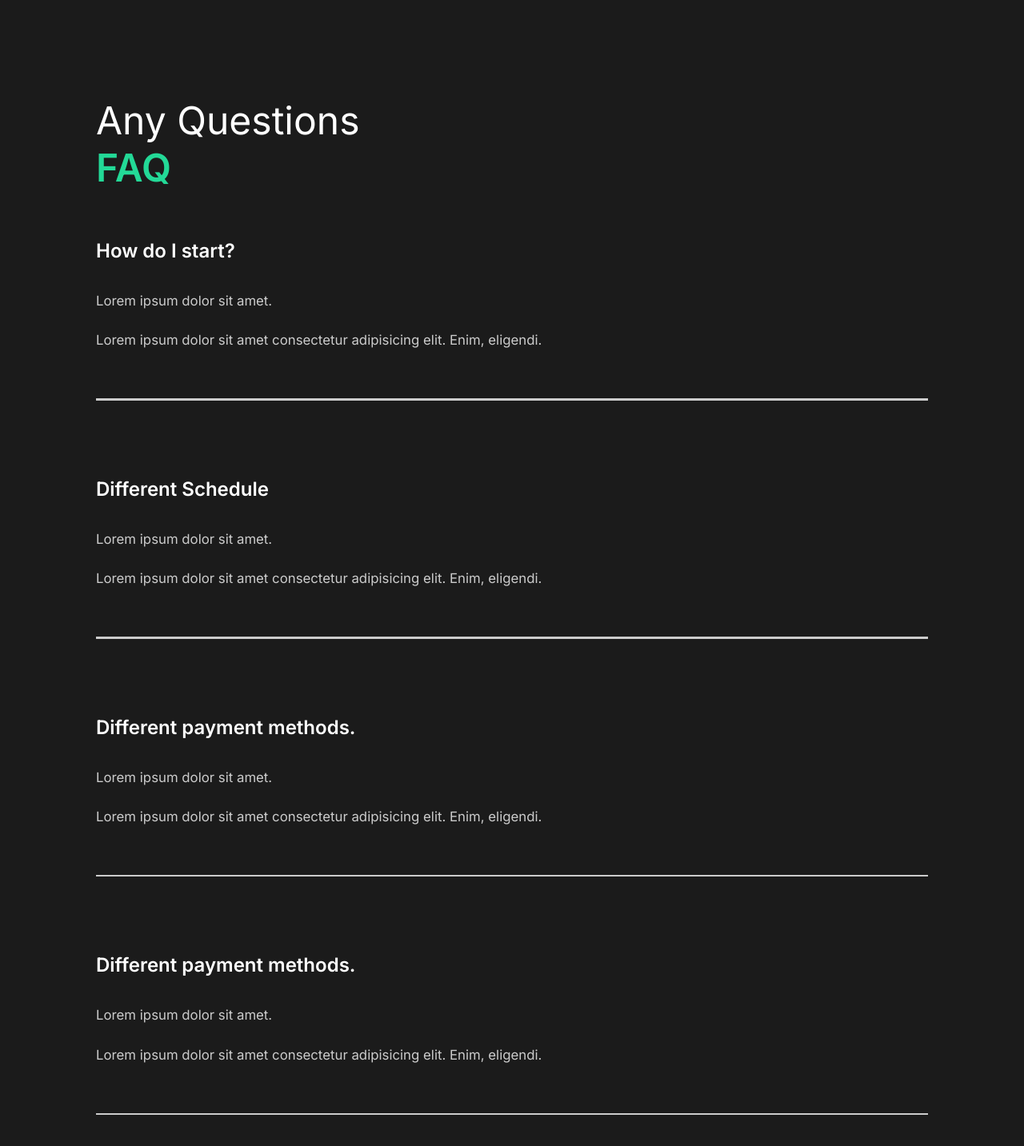
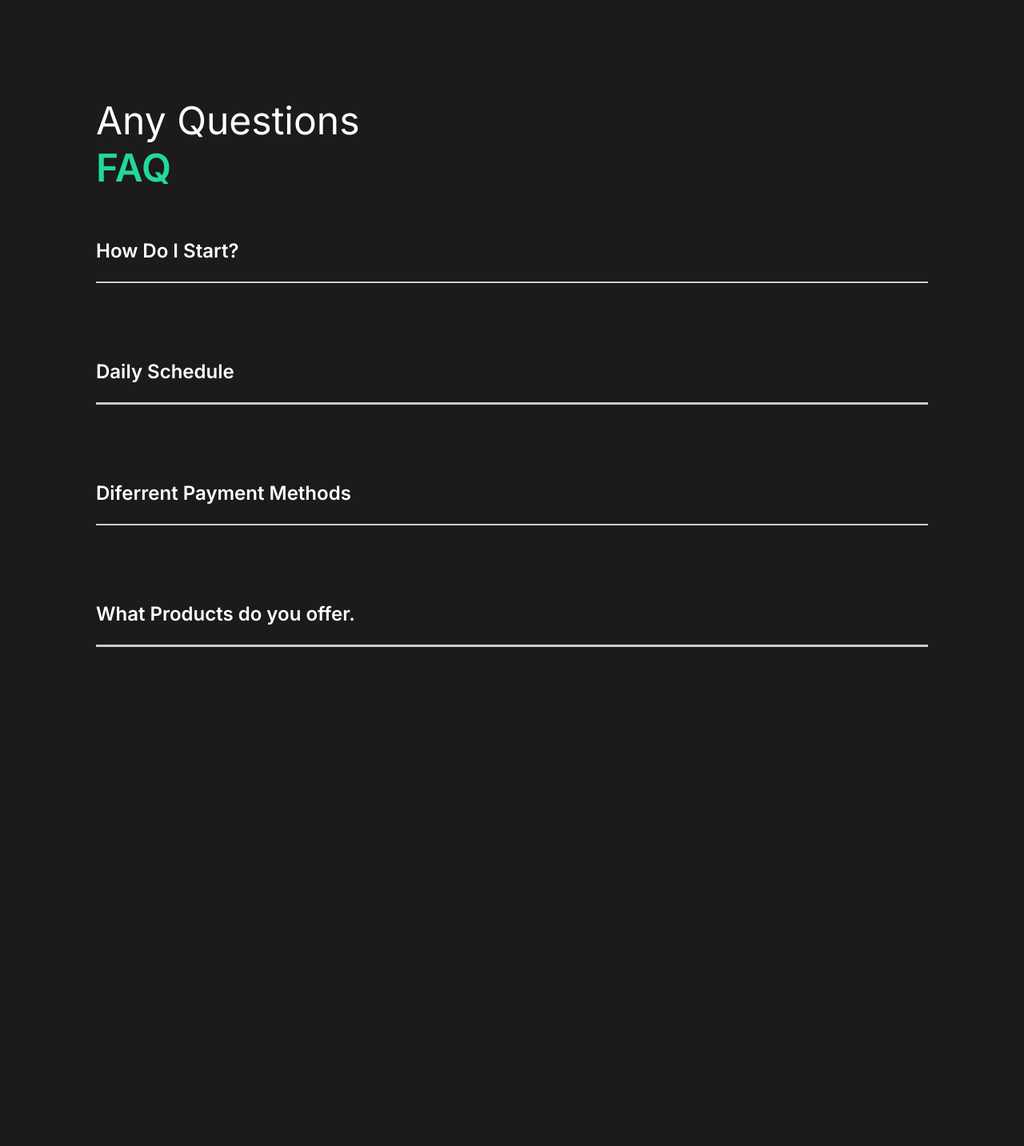
Before and after one commit to Camoson343/capture, a React (Create React App) app: page / in a window 1280 px wide. Shown: the part 1545-2978 px from the top of the page at 80% size. After the commit the page ends 2474 px from the top, so only its background shows below. Built offline with nearby package versions, Linux system fonts and the light colour scheme.

Commit message:
finish FAQ animations

```diff
--- a/src/components/FaqSection.js
+++ b/src/components/FaqSection.js
@@ -1,73 +1,77 @@
-import React from 'react';
-import styled from 'styled-components';
-import {Layout} from '../styles';
+import styled from "styled-components";
+import Toggle from "./Toggle";
+import {Layout} from "../styles";
+import { AnimateSharedLayout } from "framer-motion";
 
 const FaqSection = () => {
     return (
       <Faq>
-            <h2>Any Questions <span>FAQ</span></h2>
-            <div className="question">
-                <h4>How do I start?</h4>
+        <h2>
+          Any Questions <span>FAQ</span>
+        </h2>
+        <AnimateSharedLayout>
+        <Toggle title="How Do I Start?">
           <div className="answer">
             <p>Lorem ipsum dolor sit amet.</p>
-                    <p>Lorem ipsum dolor sit amet consectetur adipisicing elit.
-                        Enim, eligendi.</p>
+            <p>
+            magnam placeat corporis.
+            </p>
           </div>
-                <div className="faq-line"></div>
-            </div>
-            <div className="question">
-                <h4>Different Schedule</h4>
+          </Toggle>
+        <Toggle title="Daily Schedule">
           <div className="answer">
             <p>Lorem ipsum dolor sit amet.</p>
-                    <p>Lorem ipsum dolor sit amet consectetur adipisicing elit.
-                        Enim, eligendi.</p>
+            <p>
+              Lorem ipsum dolor sit, amet consectetur adipisicing elit. Error,
+              totam.
+            </p>
           </div>
-                <div className="faq-line"></div>
-            </div>
-            <div className="question">
-                <h4>Different payment methods.</h4>
+        </Toggle>
+        <Toggle title="Diferrent Payment Methods">
           <div className="answer">
             <p>Lorem ipsum dolor sit amet.</p>
-                    <p>Lorem ipsum dolor sit amet consectetur adipisicing elit.
-                        Enim, eligendi.</p>
+            <p>
+              Lorem ipsum, dolor sit amet consectetur adipisicing elit.
+              Necessitatibus, neque.
+            </p>
           </div>
-                <div className="faq-line"></div>
-            </div>
-            <div className="question">
-                <h4>Different payment methods.</h4>
+        </Toggle>
+        <Toggle title="What Products do you offer.">
           <div className="answer">
             <p>Lorem ipsum dolor sit amet.</p>
-                    <p>Lorem ipsum dolor sit amet consectetur adipisicing elit.
-                        Enim, eligendi.</p>
+            <p>
+              Lorem ipsum, dolor sit amet consectetur adipisicing elit.
+              Necessitatibus, neque.
+            </p>
           </div>
-                <div className="faq-line"></div>
-            </div>
+        </Toggle>
+      </AnimateSharedLayout>
     </Faq>
-    )
-}
+  );
+};
 
 const Faq = styled(Layout)`
   display: block;
-    span{
+  span {
     display: block;
   }
-    h2{
+  h2 {
     padding-bottom: 2rem;
     font-weight: lighter;
   }
-    .faq-line{
+  .faq-line {
     background: #cccccc;
     height: 0.2rem;
     margin: 2rem 0rem;
     width: 100%;
   }
-    .question{
+  .question {
     padding: 3rem 0rem;
     cursor: pointer;
   }
-    .answer{
+  .answer {
     padding: 2rem 0rem;
-        p{
+    p {
       padding: 1rem 0rem;
     }
   }
--- /dev/null
+++ b/src/components/Toggle.js
@@ -0,0 +1,15 @@
+import { motion } from 'framer-motion';
+import React, { useState } from "react";
+
+const Toggle = ({ children, title }) => {
+  const [toggle, setToggle] = useState(false);
+  return (
+    <motion.div layout className="question" onClick={() => setToggle(!toggle)}>
+      <motion.h4 layout>{title}</motion.h4>
+      {toggle ? children : ""}
+      <div className="faq-line"></div>
+    </motion.div>
+  );
+};
+
+export default Toggle;
```
Lines whose indentation alone changed are shown as unchanged.
